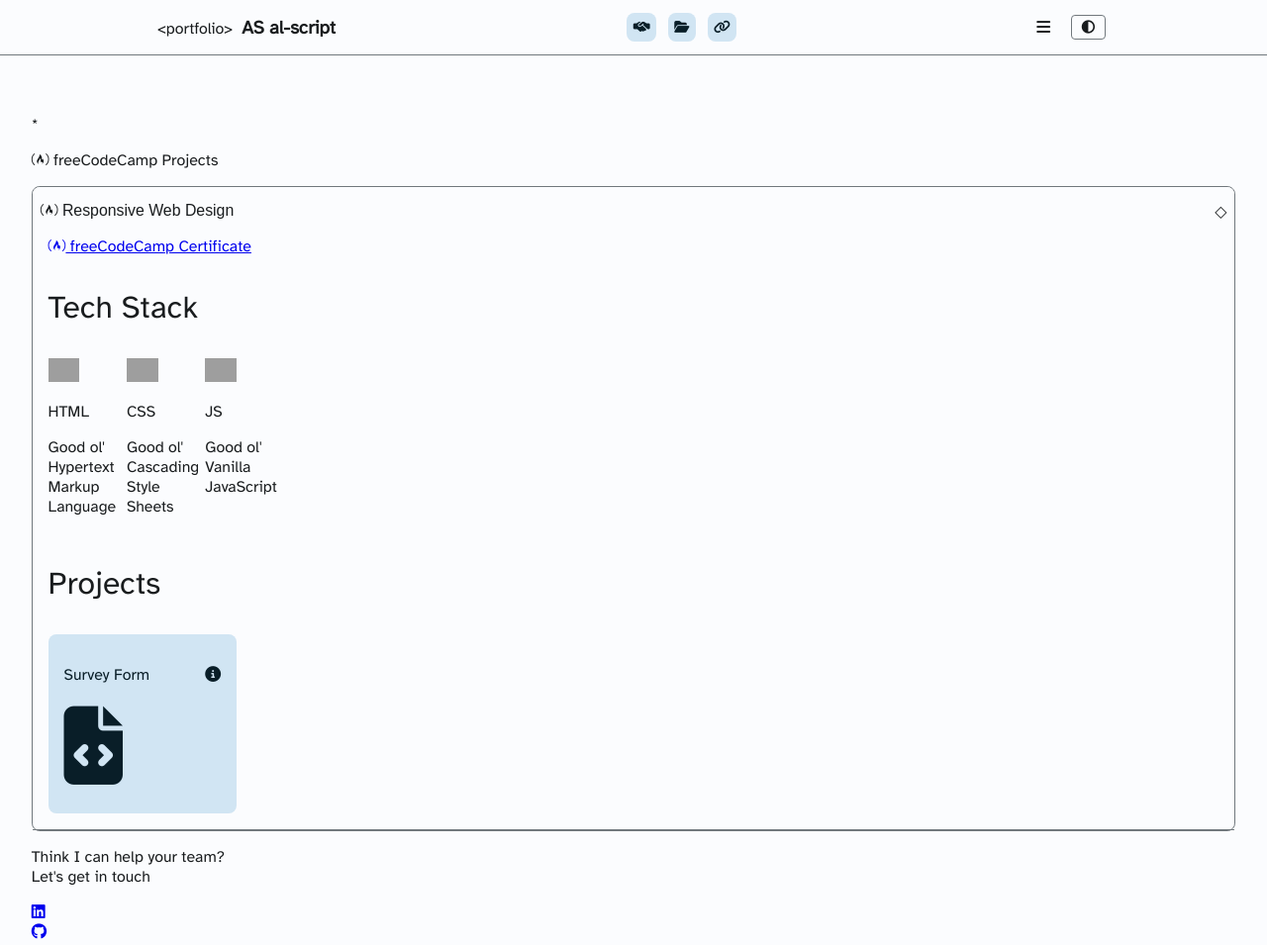
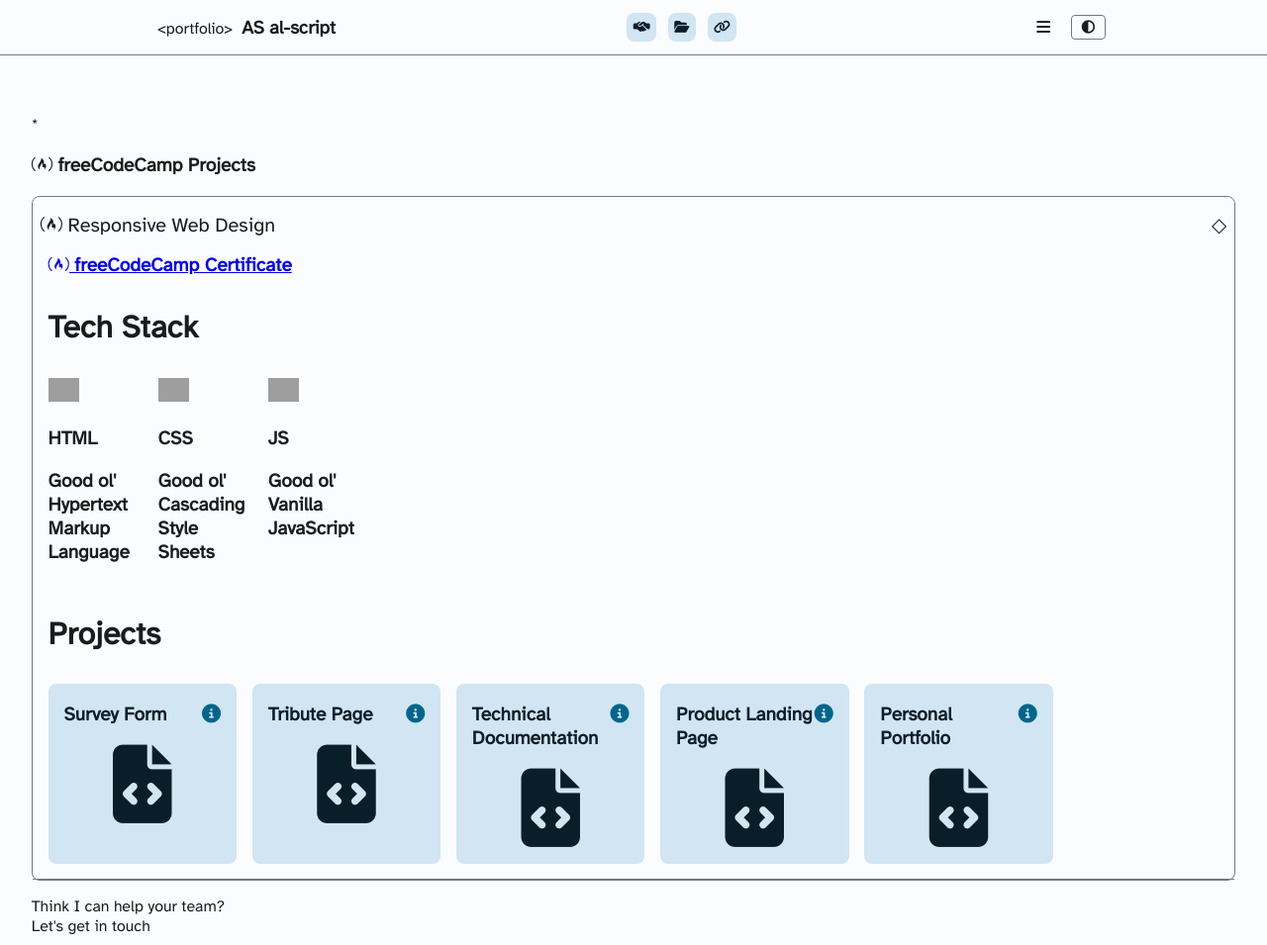
Before and after one commit to al-script/freeCodeCamp-relational-database-projects, a plain HTML site: page Responsive Web Design/Portfolio/e_index.html in a window 1280 px wide. Shown: the top 955 px of the page at 99% size. Drawn offline with Linux system fonts and the light colour scheme; grey boxes are pictures that could not be loaded.

Commit message:
Improve project panel

```diff
--- a/Responsive Web Design/Portfolio/e_index.html
+++ b/Responsive Web Design/Portfolio/e_index.html
@@ -27,7 +27,7 @@
       <header id="header">
         <div class="logo-text">
           <h3>
-            <span class="portfolio-text">&lt;portfolio&gt</span></i> AS al-script
+            <span class="portfolio-text">&lt;portfolio&gt</span> AS al-script
           </h3>
         </div>
 
@@ -211,12 +211,136 @@
                     <div class="project-tile">
                       <div class="project-tile-header">
                         <p class="project-tile-title">Survey Form</p>
-                        <i
-                          class="project-tile-info fa-solid fa-circle-info"
-                        ></i>
+                        <a
+                          href=""
+                          id="project-tile-info-link"
+                          target="_blank"
+                          rel="noreferrer"
+                        >
+                          <i
+                            class="project-tile-info-icon fa-solid fa-circle-info"
+                          ></i>
+                        </a>
                       </div>
-                      <div class="project-tile-image">
-                        <i class="fa-solid fa-file-code"></i>
+                      <div class="project-tile-link-image-container">
+                        <a
+                          href=""
+                          id="project-tile-link"
+                          target="_blank"
+                          rel="noreferrer"
+                        >
+                          <i
+                            class="project-tile-image fa-solid fa-file-code"
+                          ></i>
+                        </a>
+                      </div>
+                    </div>
+                    <div class="project-tile">
+                      <div class="project-tile-header">
+                        <p class="project-tile-title">Tribute Page</p>
+                        <a
+                          href=""
+                          id="project-tile-info-link"
+                          target="_blank"
+                          rel="noreferrer"
+                        >
+                          <i
+                            class="project-tile-info-icon fa-solid fa-circle-info"
+                          ></i>
+                        </a>
+                      </div>
+                      <div class="project-tile-link-image-container">
+                        <a
+                          href=""
+                          id="project-tile-link"
+                          target="_blank"
+                          rel="noreferrer"
+                        >
+                          <i
+                            class="project-tile-image fa-solid fa-file-code"
+                          ></i>
+                        </a>
+                      </div>
+                    </div>
+                    <div class="project-tile">
+                      <div class="project-tile-header">
+                        <p class="project-tile-title">Technical Documentation</p>
+                        <a
+                          href=""
+                          id="project-tile-info-link"
+                          target="_blank"
+                          rel="noreferrer"
+                        >
+                          <i
+                            class="project-tile-info-icon fa-solid fa-circle-info"
+                          ></i>
+                        </a>
+                      </div>
+                      <div class="project-tile-link-image-container">
+                        <a
+                          href=""
+                          id="project-tile-link"
+                          target="_blank"
+                          rel="noreferrer"
+                        >
+                          <i
+                            class="project-tile-image fa-solid fa-file-code"
+                          ></i>
+                        </a>
+                      </div>
+                    </div>
+                    <div class="project-tile">
+                      <div class="project-tile-header">
+                        <p class="project-tile-title">Product Landing Page</p>
+                        <a
+                          href=""
+                          id="project-tile-info-link"
+                          target="_blank"
+                          rel="noreferrer"
+                        >
+                          <i
+                            class="project-tile-info-icon fa-solid fa-circle-info"
+                          ></i>
+                        </a>
+                      </div>
+                      <div class="project-tile-link-image-container">
+                        <a
+                          href=""
+                          id="project-tile-link"
+                          target="_blank"
+                          rel="noreferrer"
+                        >
+                          <i
+                            class="project-tile-image fa-solid fa-file-code"
+                          ></i>
+                        </a>
+                      </div>
+                    </div>
+                    <div class="project-tile">
+                      <div class="project-tile-header">
+                        <p class="project-tile-title">Personal Portfolio</p>
+                        <a
+                          href=""
+                          id="project-tile-info-link"
+                          target="_blank"
+                          rel="noreferrer"
+                        >
+                          <i
+                            class="project-tile-info-icon fa-solid fa-circle-info"
+                          ></i>
+                        </a>
+                      </div>
+                      <div class="project-tile-link-image-container">
+                        <a
+                          href=""
+                          id="project-tile-link"
+                          target="_blank"
+                          rel="noreferrer"
+                        >
+                          <i
+                            class="project-tile-image fa-solid fa-file-code"
+                          ></i>
+                        </a>
                       </div>
                     </div>
                   </div>
--- a/Responsive Web Design/Portfolio/e_styles.css
+++ b/Responsive Web Design/Portfolio/e_styles.css
@@ -451,6 +451,9 @@
 }
 
 .project-group {
+  /* Typography */
+  font-size: 1.2rem;
+  font-weight: bold;
 }
 
 .project-group-header {
@@ -468,7 +471,9 @@
   padding: 1rem 0.5rem;
 
   /* Typography */
-  font-size: 1rem;
+  font-size: 1.25rem;
+  font-family: "Atkinson Hyperlegible", sans-serif;
+  /* font-weight: bold; */
   color: var(--on-surface);
   text-align: left;
 
@@ -534,6 +539,8 @@
 .tech-stack-gallery {
   /* Box-sizing */
   display: flex;
+  flex-wrap: wrap;
+  gap: 2rem;
 }
 
 .tech-stack-tile {
@@ -572,14 +579,20 @@
 .project-gallery {
   /* Box-sizing */
   display: flex;
-  max-width: 35rem;
+  flex-wrap: wrap;
+  gap: 1rem;
+  /* max-width: 35rem; */
   padding-bottom: 1rem;
 }
 
 .project-tile {
   /* Box-sizing */
   padding: 1rem;
+  padding-top: 0;
   width: 10rem;
+  display: flex;
+  flex-direction: column;
+  align-items: center;
 
   /* Typography */
   color: var(--on-secondary-container);
@@ -587,6 +600,12 @@
   /* Visual */
   background-color: var(--secondary-container);
   border-radius: 0.5rem;
+  transition: all 1s ease;
+}
+
+.project-tile:hover{
+  /* Visual */
+  box-shadow: rgba(0, 0, 0, 0.16) 0px 3px 6px, rgba(0, 0, 0, 0.23) 0px 3px 6px;
 }
 
 .project-tile-header {
@@ -594,16 +613,28 @@
   display: flex;
   justify-content: space-between;
   align-items: baseline;
+  width: 100%;
 }
 
 .project-tile-title {
-  /* display: inline-block; */
 }
 
-.project-tile-info {
-  /* display: inline-block; */
+.project-tile-info-link{
+}
+
+.project-tile-info-icon {
+  color: var(--primary);
+  cursor: pointer;
+}
+
+.project-tile-link-image-container {
+}
+
+.project-tile-link{
 }
 
 .project-tile-image {
+  /* Typogaphy */
   font-size: 5rem;
+  color: var(--on-secondary-container);
 }
```
